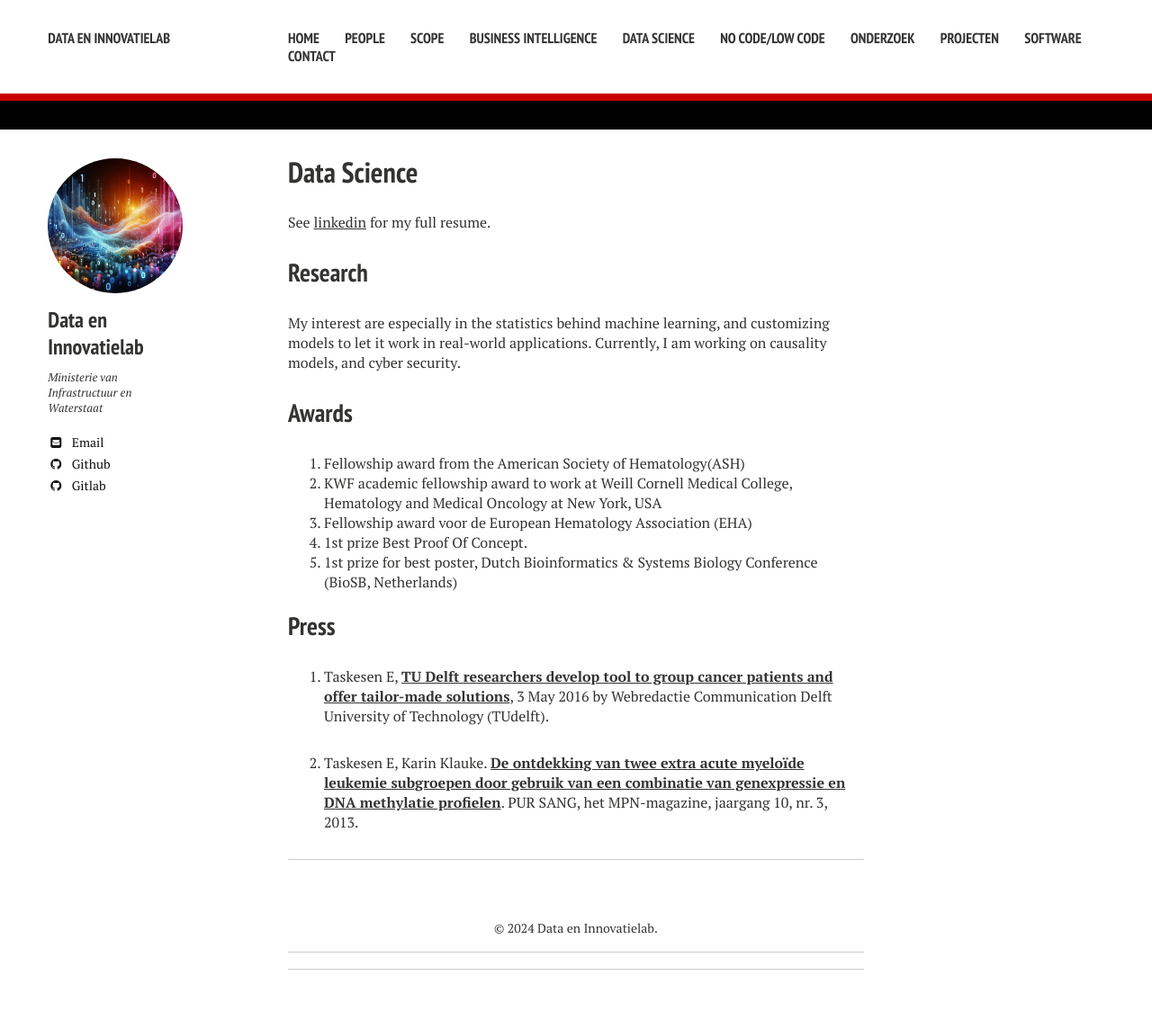
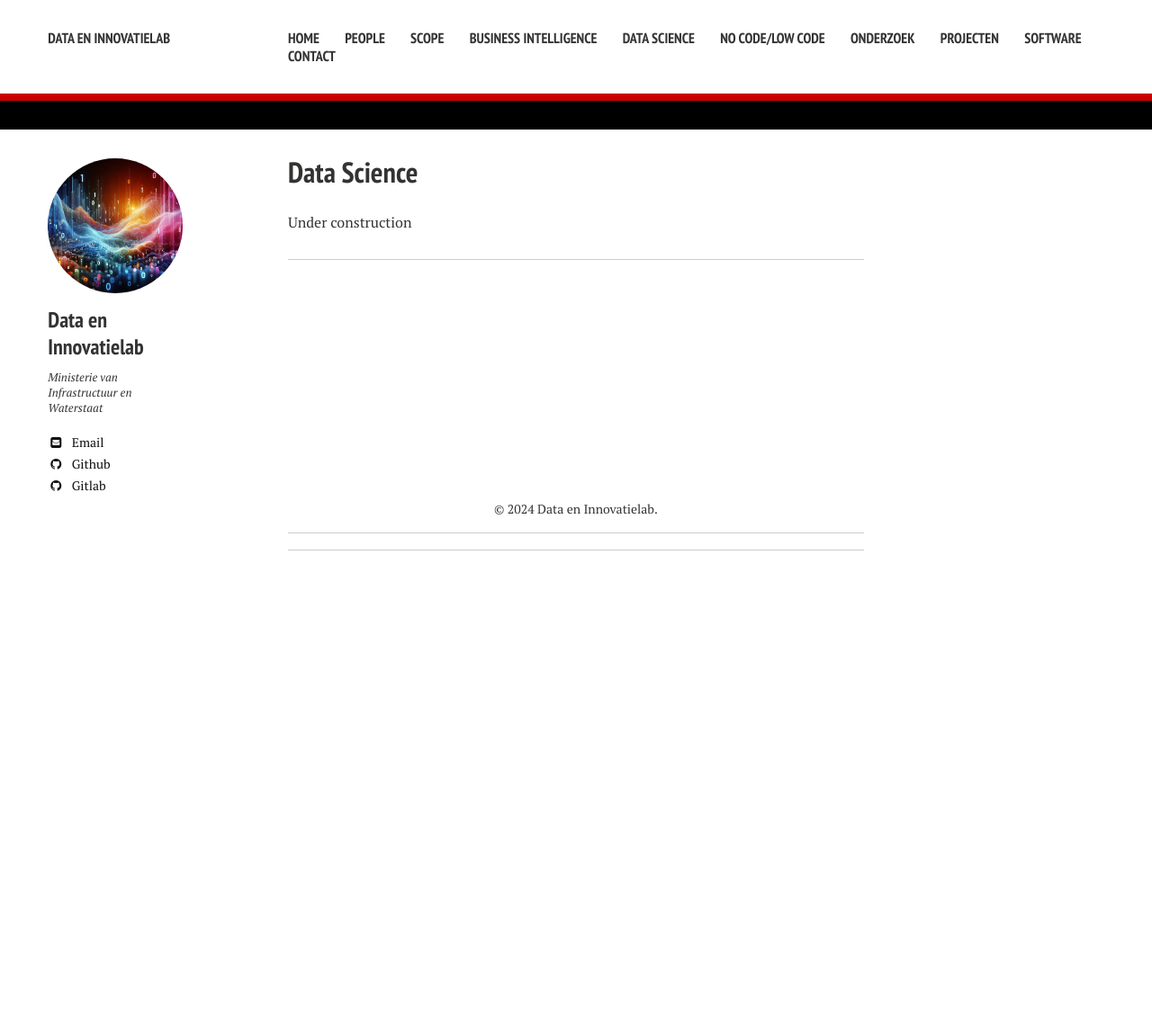
Before and after one commit to datainnovatielab/datainnovatielab.github.io, a Jekyll site: the page built from DataScience/index.md, in a window 1280 px wide. Shown: the whole page at 90% size. Built offline with Jekyll 4.4.1, drawn with Linux system fonts in a browser that asks for light colours; nearby versions of some CDN libraries; comment, search, counter and statistics services are not loaded; after the commit the page ends 900 px from its top, so only the background shows below that.

Commit message:
first concept draft website

```diff
--- a/DataScience/index.md
+++ b/DataScience/index.md
@@ -4,27 +4,4 @@ title: Data Science
 excerpt: "Data Science"
 ---
 
-See [linkedin](https://nl.linkedin.com/in/erdogant) for my full resume.
-
-## Research
-
-My interest are especially in the statistics behind machine learning, and customizing models to let it work in real-world applications. Currently, I am working on causality models, and cyber security.
-
-## Awards
-
-1. Fellowship award from the American Society of Hematology(ASH)
-1. KWF academic fellowship award to work at Weill Cornell Medical College, Hematology and Medical Oncology at New York, USA
-1. Fellowship award voor de European Hematology Association (EHA)
-1. 1st prize Best Proof Of Concept.
-1. 1st prize for best poster, Dutch Bioinformatics & Systems Biology Conference (BioSB, Netherlands)
-
-## Press
-
-1. Taskesen E, [**TU Delft researchers develop tool to group cancer patients and offer tailor-made solutions**](http://www.tudelft.nl/en/current/latest-news/article/detail/delftse-onderzoekers-ontwikkelen-tool-om-kankerpatienten-te-groeperen-en-maatwerk-te-leveren/), 3 May 2016 by Webredactie Communication Delft University of Technology (TUdelft).
-
-1. Taskesen E, Karin Klauke. [**De ontdekking van twee extra acute myeloïde leukemie subgroepen door gebruik van een combinatie van genexpressie en DNA methylatie profielen**](1309485-PurSang_dec2013.pdf). PUR SANG, het MPN-magazine, jaargang 10, nr. 3, 2013.
-
-
-<!-- ### Footer
-
-Last updated: May 2020 -->
+Under construction
```
Also changed, not shown: BusinessIntelligence/index.md (+1 -24 lines), index.md (+2 -1 lines), nolowcode/index.md (+1 -1 lines), software/index.md (+0 -11 lines).
